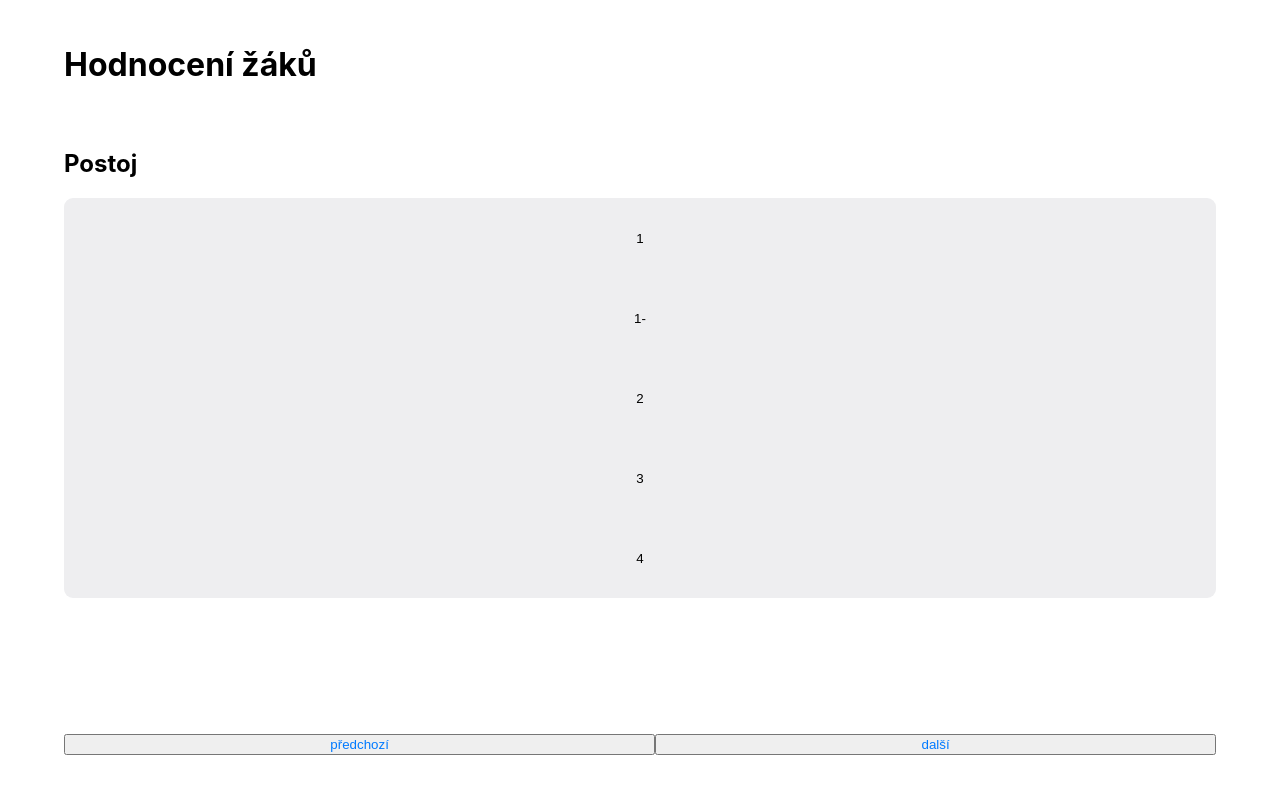
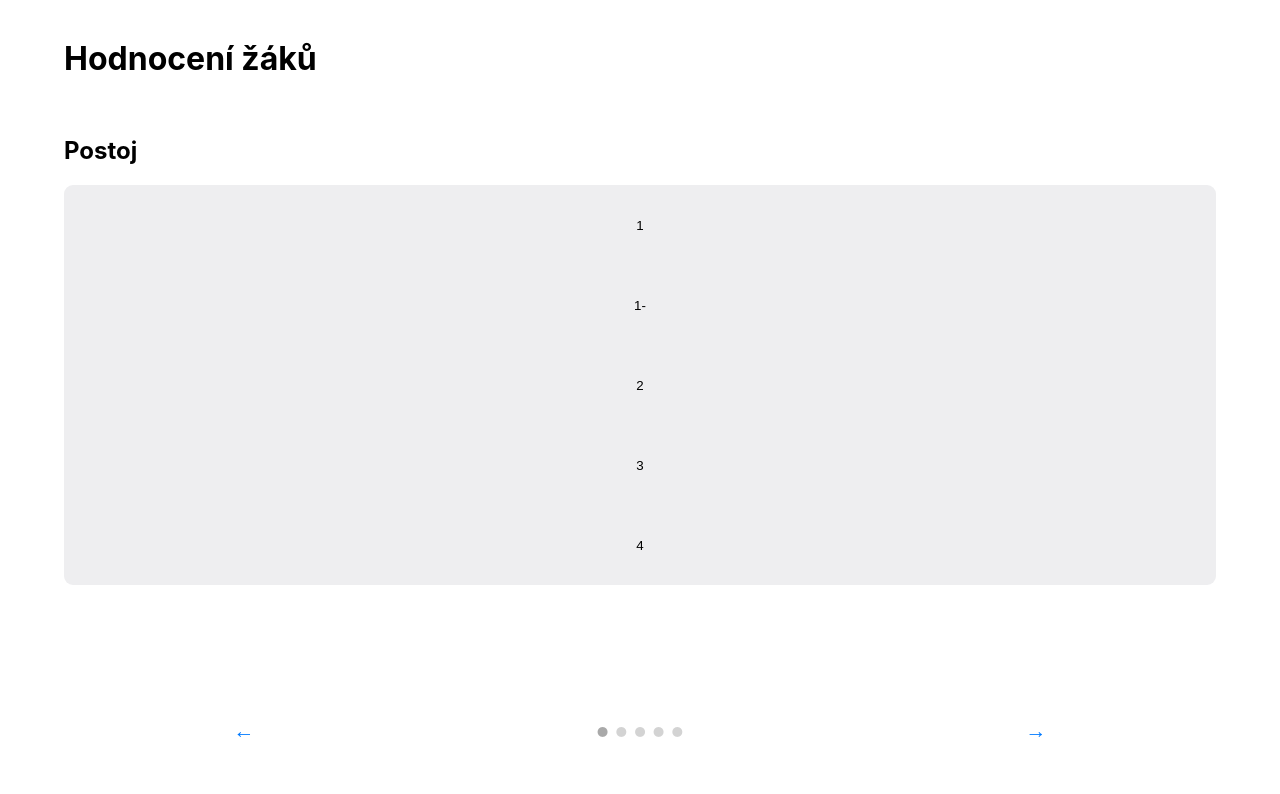
Before and after one commit to pchalupa/Students-Ranking-System, a React (Create React App) app: page / in a window 1280 px wide. Shown: the top 794 px of the page. Built offline with nearby package versions, Linux system fonts and the light colour scheme.

Commit message:
Vizualizace kroků

```diff
--- a/src/components/Student.js
+++ b/src/components/Student.js
@@ -9,11 +9,11 @@ class Student extends React.Component {
     this.setStep = this.setStep.bind(this);
     this.state = {
       data: [
-        { criteria: 'Postoj', mark: '', weight: 5 },
-        { criteria: 'Informace', mark: '', weight: 5 },
-        { criteria: 'Oblečení', mark: '', weight: 5 },
-        { criteria: 'Vlasy', mark: '', weight: 5 },
-        { criteria: 'Obecné', mark: '', weight: 5 }
+        { criteria: 'Postoj', mark: '', weight: 1 },
+        { criteria: 'Informace', mark: '', weight: 1 },
+        { criteria: 'Oblečení', mark: '', weight: 1 },
+        { criteria: 'Vlasy', mark: '', weight: 1 },
+        { criteria: 'Obecné', mark: '', weight: 1 }
       ],
       sent: false,
       step: 0
@@ -41,7 +41,6 @@ class Student extends React.Component {
   checkFill() {
     this.state.data.map(criteria => {
       if (criteria['mark'] === '') {
-        console.log("pole nejsou vyplnena");
         return false;
       }
       return true;
@@ -68,8 +67,8 @@ class Student extends React.Component {
     return (
       <div className={"App container"} style={{height: window.innerHeight + 'px'}}>
         <div className={"title"}>Hodnocení žáků</div>
-        {criteriaList[this.state.step]}
-        <Navi step={this.state.step} newStep={this.setStep} criteriaLen={this.state.data.length} next={true} save={this.saveMarks} />
+        {(!this.state.sent) ? criteriaList[this.state.step] : 'Odesláno'}
+        {(!this.state.sent) ? <Navi step={this.state.step} newStep={this.setStep} criteriaLen={this.state.data.length} next={true} save={this.saveMarks} /> : ''}
       </div>
     )
   }
@@ -154,10 +153,19 @@ class Navi extends React.Component {
   }
 
   render() {
+    var dots = [];
+    for (var i = 0; i < this.props.criteriaLen; i++)
+    {
+      (i !== this.props.step) ?  dots.push(<p key={i}>·</p>) : dots.push(<p key={i} className={"active"}>·</p>);
+    }
+
     return (
       <div className={'navi-bar-container'}>
-       <button onClick={this.prevStep}>předchozí</button>
-        {(this.props.step < this.props.criteriaLen - 1) ? <button onClick={this.nextStep}>další</button> : <button name="submit" className={'submit-btn'} onClick={this.saveMarks}>Odeslat</button>}
+       <button onClick={this.prevStep}>←</button>
+       <div className={"dots"}>
+        {dots}
+      </div>
+        {(this.props.step < this.props.criteriaLen - 1) ? <button onClick={this.nextStep}>→</button> : <button name="submit" className={'submit-btn'} onClick={this.saveMarks}>Odeslat</button>}
       </div>
     )
   }
--- a/src/index.css
+++ b/src/index.css
@@ -55,3 +55,28 @@ button{
   grid-auto-flow: column;
   align-self: center;
 }
+
+.navi-bar-container button {
+  border: 0;
+  background: transparent;
+  font-size: 21px;
+  padding: 0;
+  display: block;
+  align-self: center;
+}
+
+.dots {
+  text-align: center;
+  font-size: 50px;
+  font-weight: 900;
+  color: lightgray;
+}
+
+.dots p {
+  display: inline-block;
+  margin: 0;
+}
+
+.dots p.active {
+  color: darkgray;
+}
```
